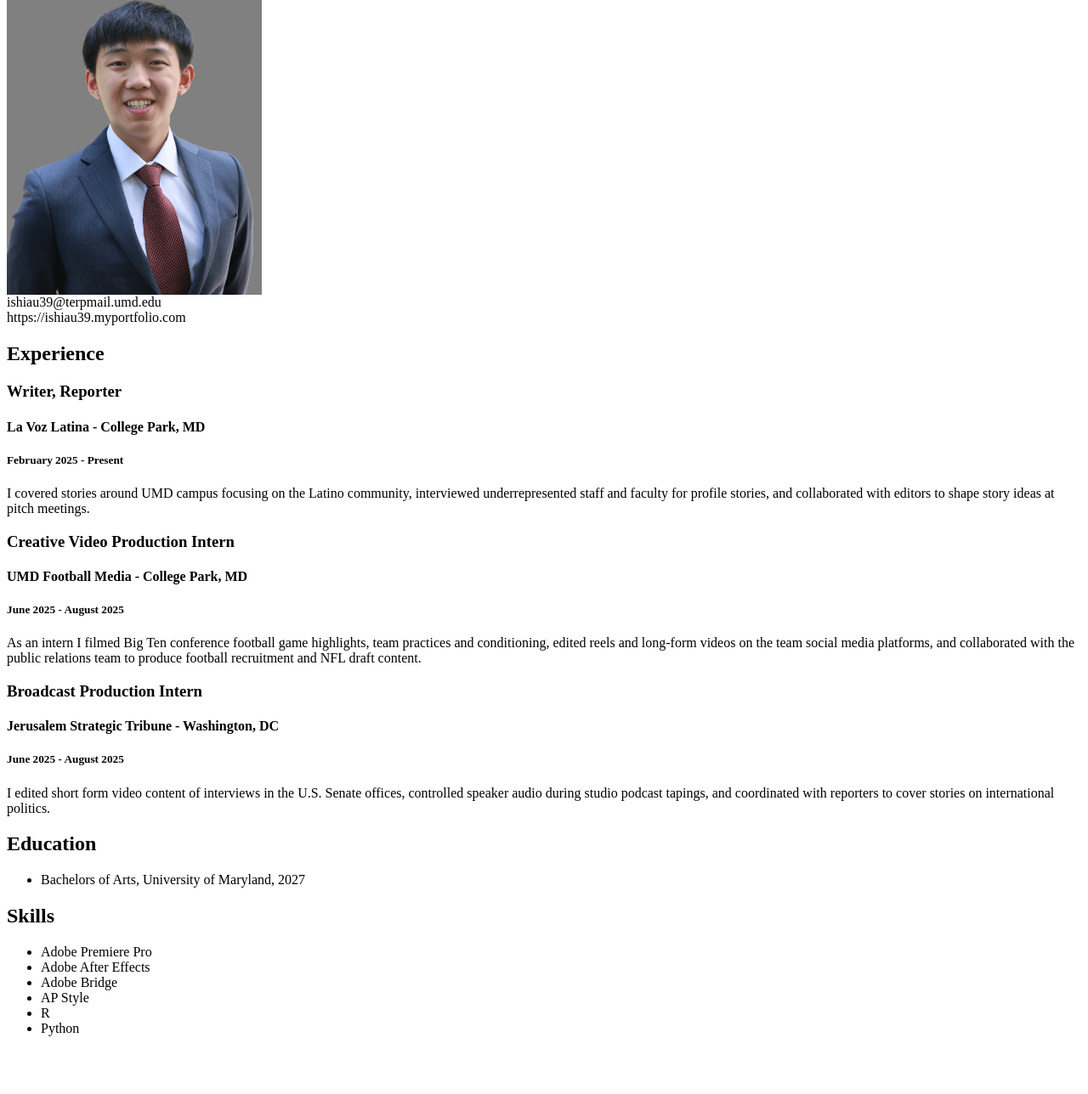
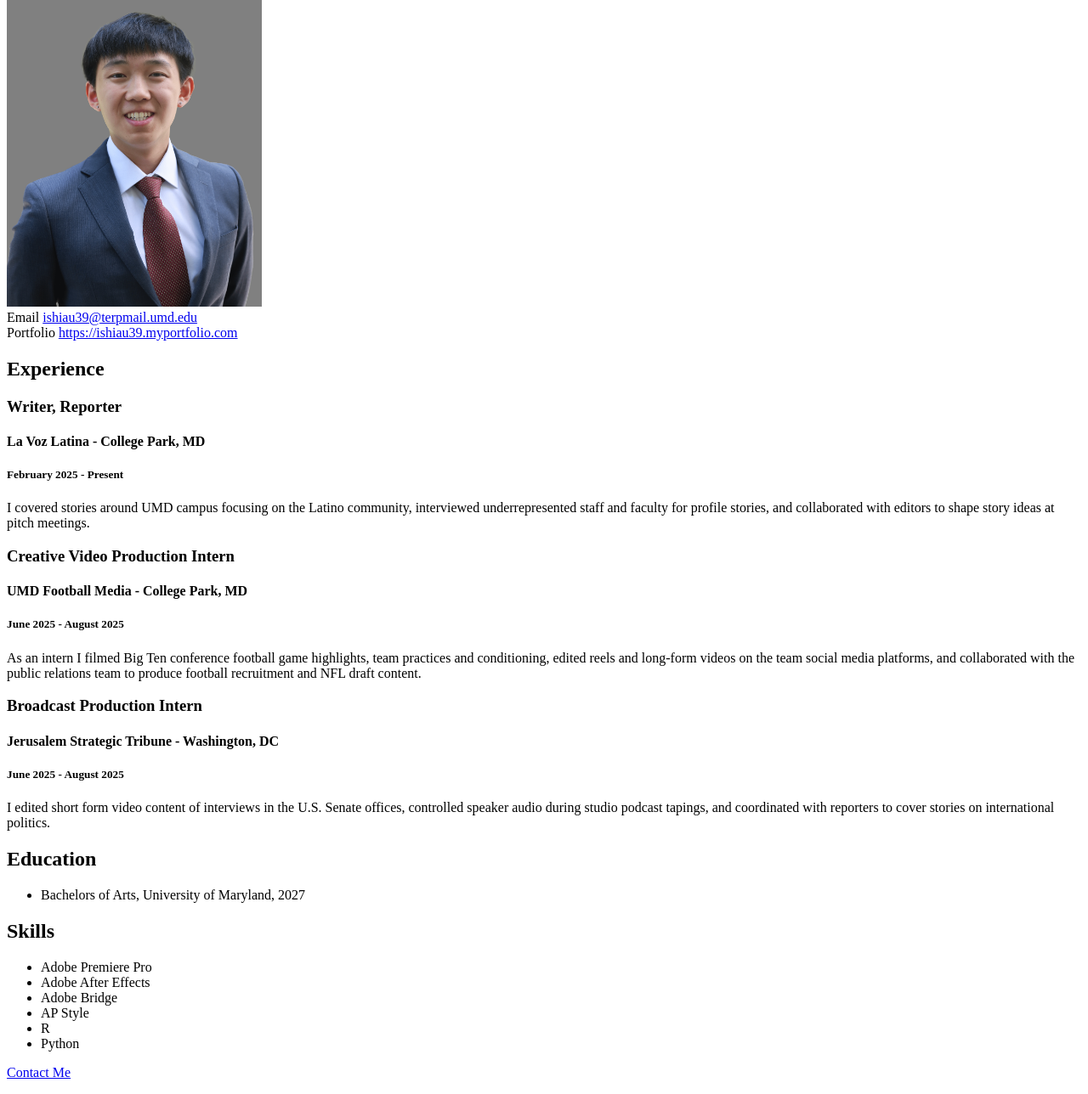
Before and after one commit to ishiau39/Isaiah-Shiau-JOUR352-Fall2025, a plain HTML site: page resume.html in a window 1280 px wide. Shown: the part 200-1488 px from the top of the page at 85% size. Before the commit the page ends 1436 px from the top, so only its background shows below. Drawn offline with Linux system fonts and the light colour scheme.

Commit message:
Update resume.html

```diff
--- a/resume.html
+++ b/resume.html
@@ -1,17 +1,19 @@
+<!DOCTYPE html>
 <html>
-<head>
-<title>Isaiah Shiau Resume</title>
-</head>
+  <head>
+        <title>Isaiah Shiau Resume</title>
+  </head>
 
     <body>
 
     <h1>Isaiah Shiau</h1>
         <p><strong>Journalist and Filmmaker</strong></p>
-    <img src="Headshot.jpeg" alt="Isaiah Headshot" width="300">
+        <img src="Headshot.jpeg" alt="Isaiah Headshot" width="300">
 
         <div id="contact">
-            ishiau39@terpmail.umd.edu<br>
-            https://ishiau39.myportfolio.com
+                Email <a href="mailto:ishiau39@terpmail.umd.edu">ishiau39@terpmail.umd.edu</a> <br>
+            Portfolio <a href="https://ishiau39.myportfolio.com">
+            https://ishiau39.myportfolio.com</a>
         </div>
     <h2>Experience</h2>
         <h3>Writer, Reporter</h3>
@@ -40,6 +42,7 @@
           <li>R</li>
           <li>Python</li>
         </ul>
+        <p><a href="#contact">Contact Me</a></p>
     </body>
-
+<!--I built this myself-->
 </html>
```
